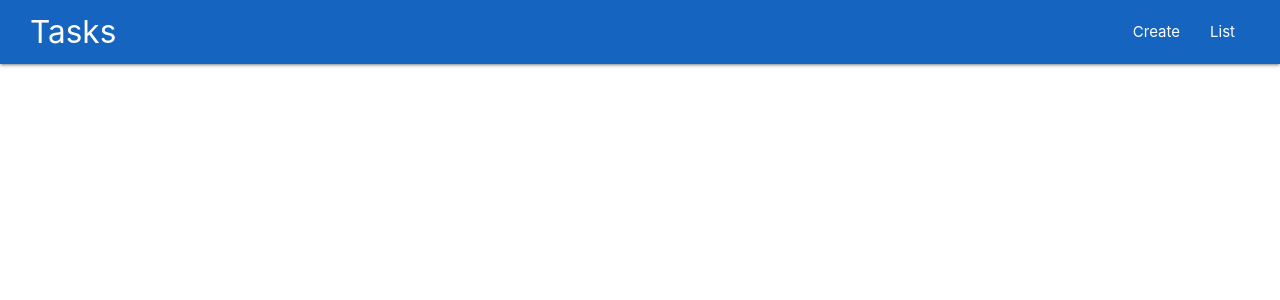
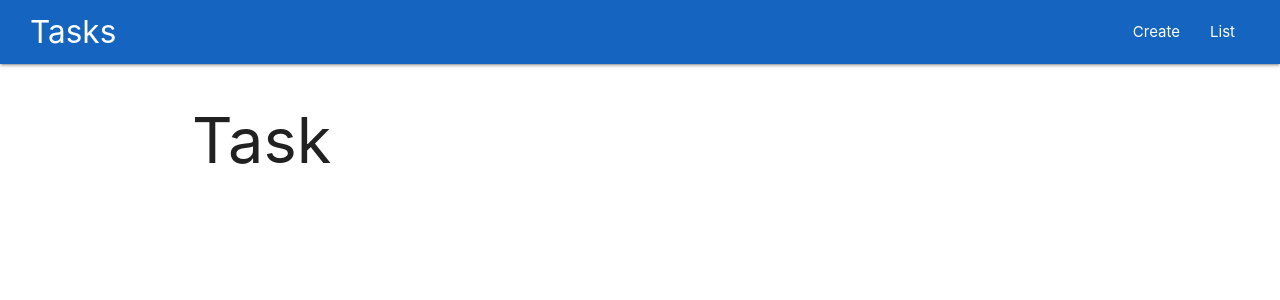
Before and after one commit to ili-che-w/tasks-app, a Vue app: page /task/1 in a window 1280 px wide. Shown: the top 300 px of the page. Built offline with nearby package versions, Linux system fonts and the light colour scheme.

Commit message:
[*] routes

```diff
--- a/src/router/index.js
+++ b/src/router.js
@@ -1,6 +1,6 @@
 import Vue from 'vue'
 import VueRouter from 'vue-router'
-import Create from '../views/Create.vue'
+import Create from './views/Create.vue'
 
 Vue.use(VueRouter)
 
@@ -9,6 +9,16 @@ const routes = [
     path: '/',
     name: 'create',
     component: Create
+  },
+  {
+    path: '/list',
+    name: 'list',
+    component: () => import('./views/List.vue')
+  },
+  {
+    path: '/task/:id',
+    name: 'task',
+    component: () => import('./views/Task.vue')
   }
 ]
 
--- /dev/null
+++ b/src/views/List.vue
@@ -0,0 +1,3 @@
+<template>
+  <h1>List</h1>
+</template>
--- /dev/null
+++ b/src/views/Task.vue
@@ -0,0 +1,3 @@
+<template>
+  <h1>Task</h1>
+</template>
```
